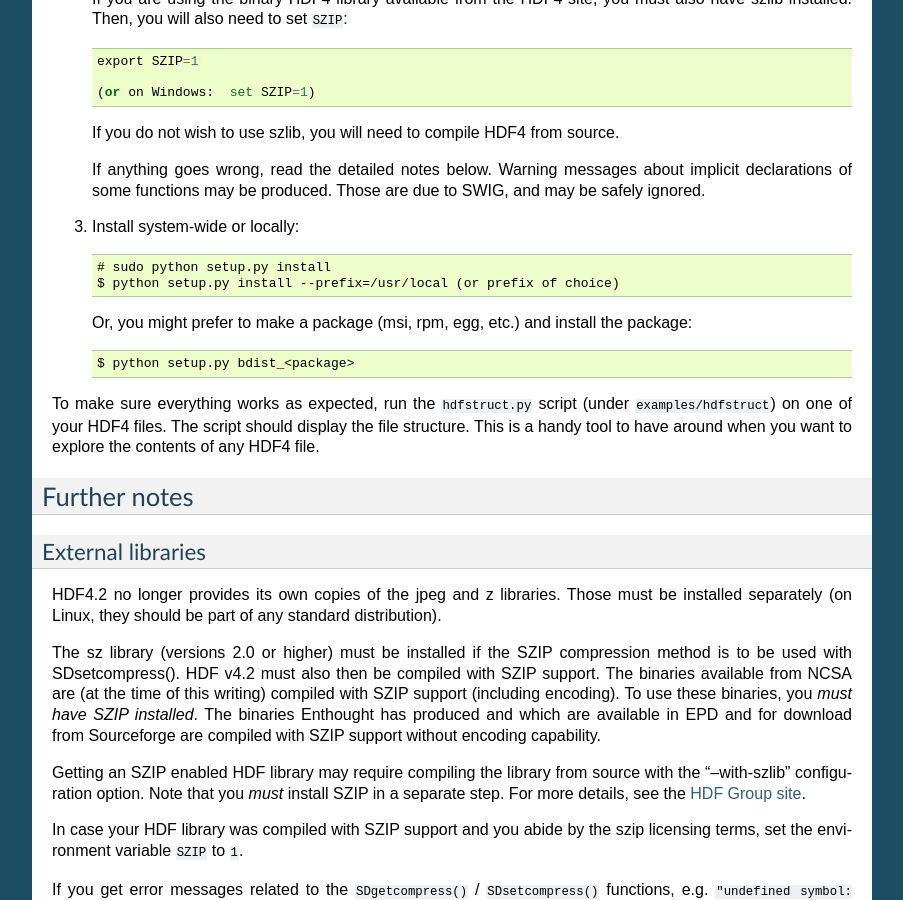
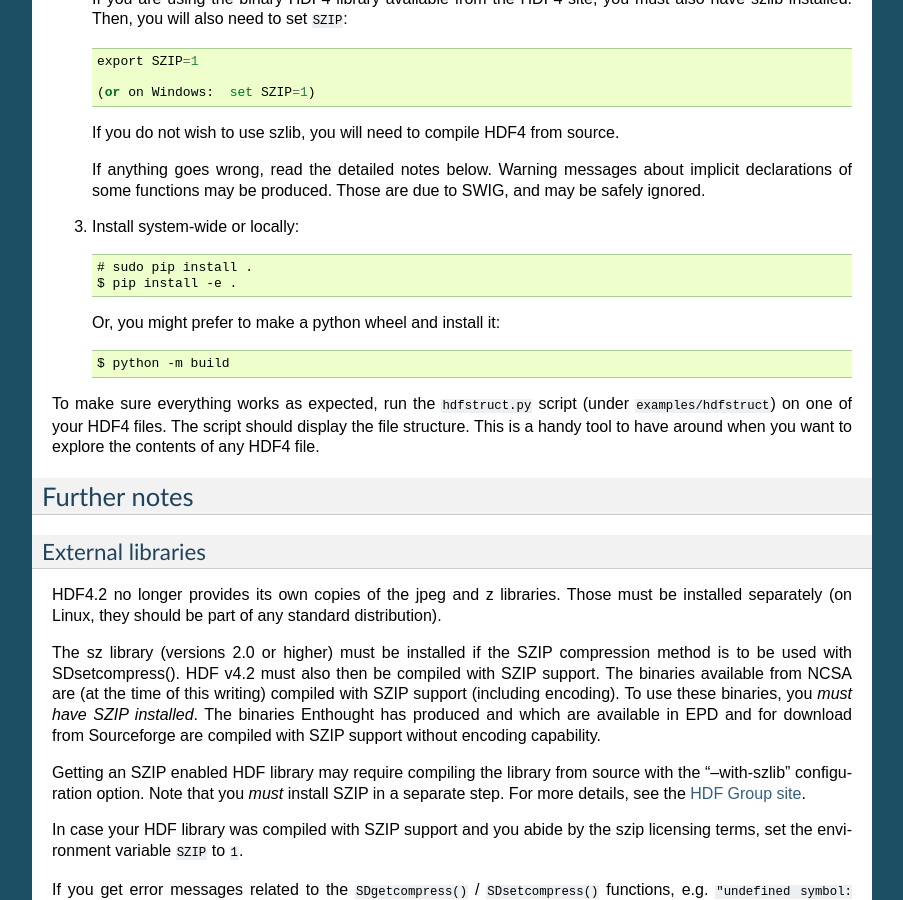
Before and after one commit to fhs/pyhdf, a Sphinx documentation site: the page built from doc/install.rst, in a window 1280 px wide and 900 px high, scrolled down 1295 px. Shown: the whole window, without its empty margins (198-1101 px from the left). Built offline with Sphinx 7.4.7, drawn with Linux system fonts in a browser that asks for light colours.

Commit message:
Remove references to setup.py in docs and workflows

```diff
--- a/doc/install.rst
+++ b/doc/install.rst
@@ -96,13 +96,12 @@ Installing from the source archive
 
 3. Install system-wide or locally::
 
-        # sudo python setup.py install
-        $ python setup.py install --prefix=/usr/local (or prefix of choice)
+        # sudo pip install .
+        $ pip install -e .
 
-   Or, you might prefer to make a package (msi, rpm, egg, etc.) and install the
-   package::
+   Or, you might prefer to make a python wheel and install it::
 
-        $ python setup.py bdist_<package>
+        $ python -m build
 
 To make sure everything works as expected, run the ``hdfstruct.py``
 script (under ``examples/hdfstruct``) on one of your HDF4 files. The
--- /dev/null
+++ b/setup.cfg
@@ -0,0 +1,2 @@
+[options]
+packages = pyhdf
```
Also changed, not shown: 5 other files.
